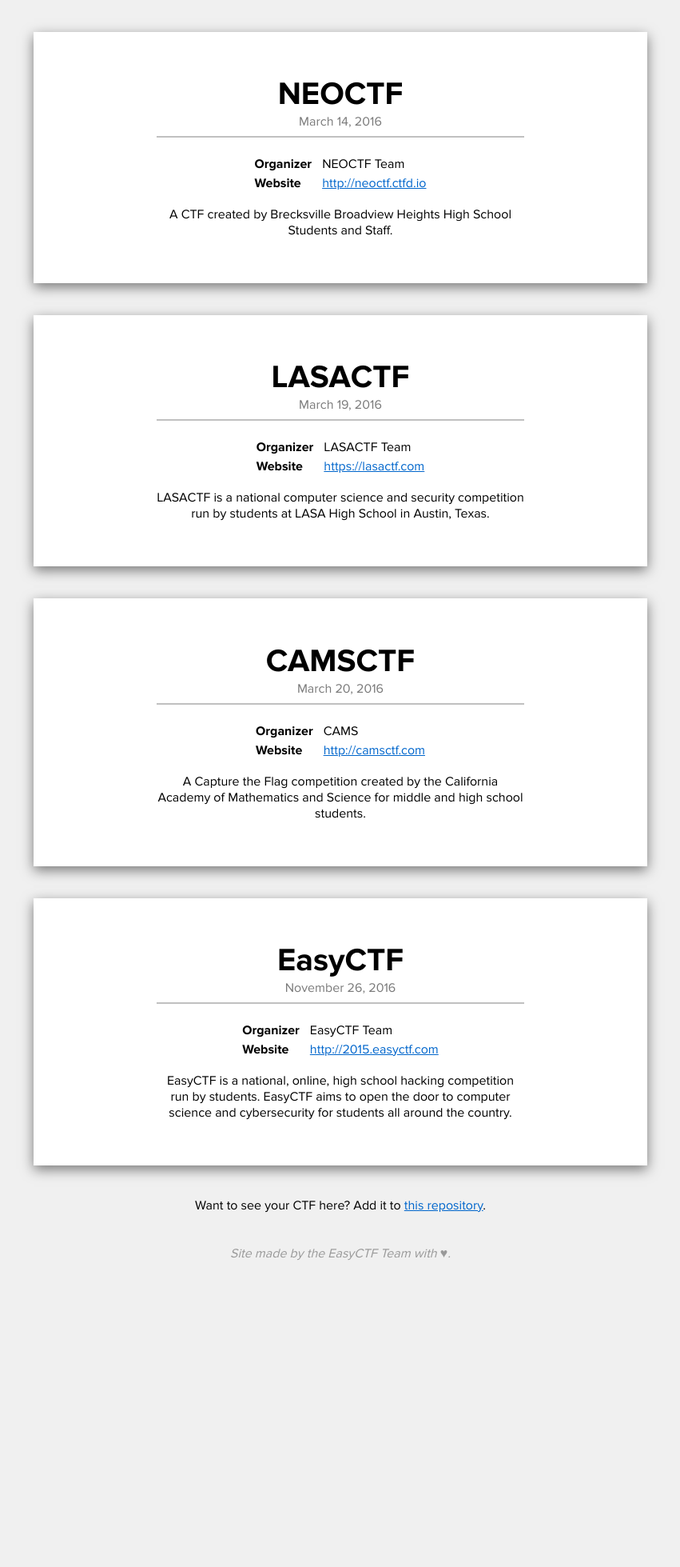
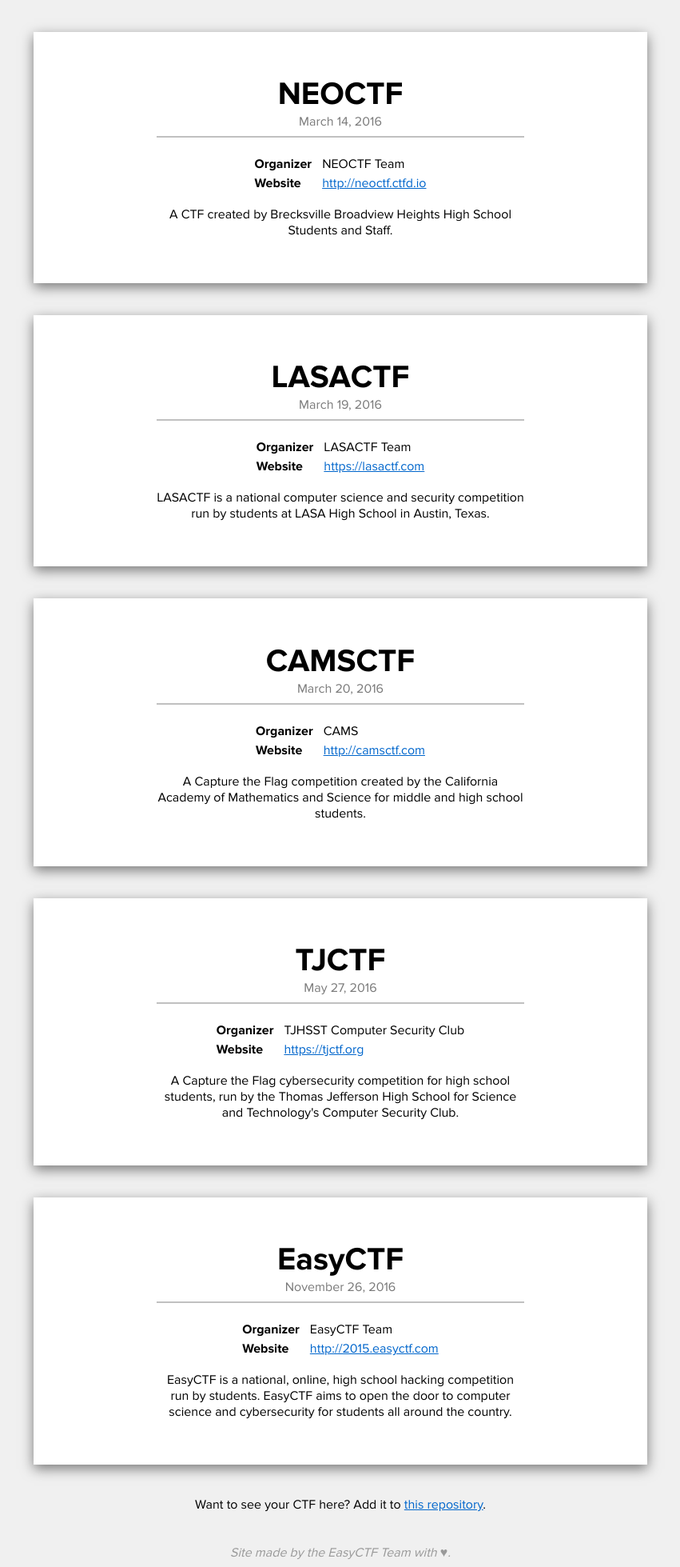
Before and after one commit to easyctf/calendar, a Jekyll site: the page built from index.html, in a window 1280 px wide. Shown: the whole page at 80% size, without its empty margins (214-1065 px from the left). Built offline with Jekyll 4.4.1, drawn with Linux system fonts in a browser that asks for light colours; nearby versions of some CDN libraries; before the commit the page ends 1585 px from its top, so only the background shows below that.

Commit message:
add TJCTF 2016

```diff
--- a/_data/events.yml
+++ b/_data/events.yml
@@ -18,6 +18,12 @@
   website: http://camsctf.com
   description: A Capture the Flag competition created by the California Academy of Mathematics and Science for middle and high school students.
 -
+  name: TJCTF
+  start_timestamp: 1464386400
+  organizer: TJHSST Computer Security Club
+  website: https://tjctf.org
+  description: A Capture the Flag cybersecurity competition for high school students, run by the Thomas Jefferson High School for Science and Technology's Computer Security Club.
+-
   name: EasyCTF
   start_timestamp: 1480179600
   organizer: EasyCTF Team
```
